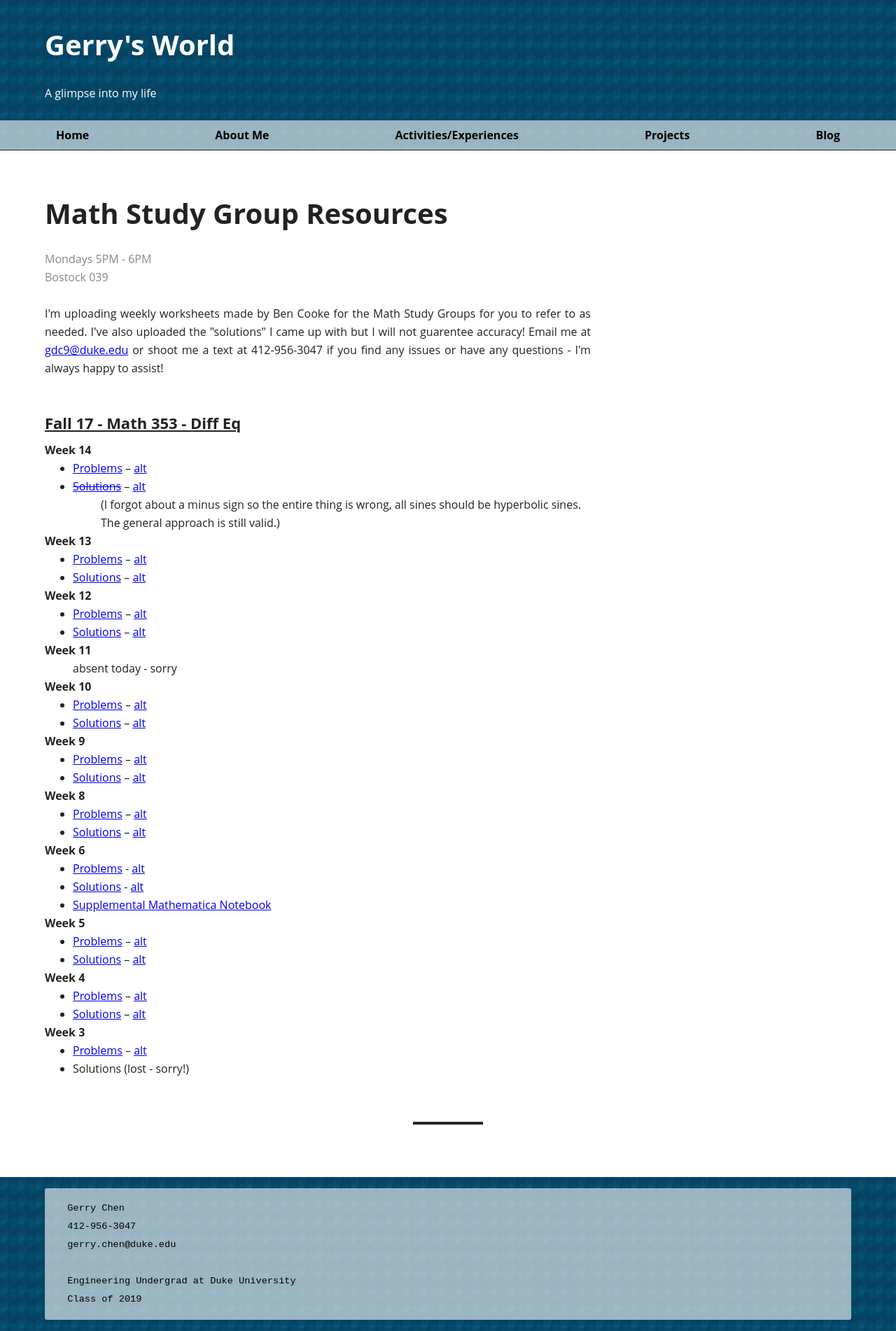
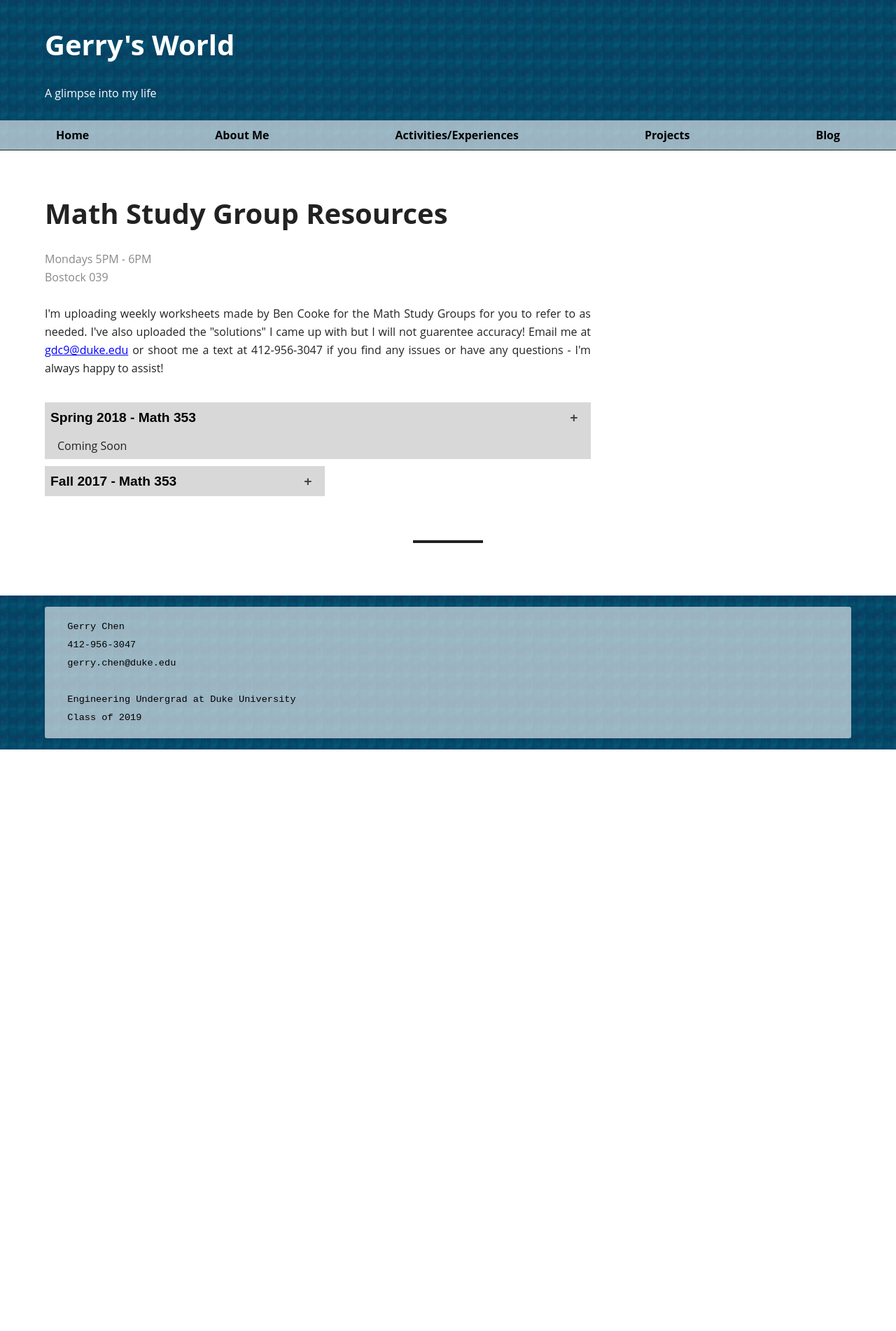
Before and after one commit to gchenfc/gerrysworld2, a Jekyll site: the page built from studygroups/index.html, in a window 1280 px wide. Shown: the whole page at 70% size. Built offline with Jekyll 4.4.1, drawn with Linux system fonts in a browser that asks for light colours; comment, search, counter and statistics services are not loaded; after the commit the page ends 1071 px from its top, so only the background shows below that.

Commit message:
added accordian transitions to math study group page

```diff
--- a/activities/index.html
+++ b/activities/index.html
@@ -183,7 +183,7 @@
         this.style.maxWidth="400px";
         panel.style.padding="0px 18px";
       }else{
-        panel.style.maxHeight=panel.scrollHeight + "px";
+        panel.style.maxHeight=panel.scrollHeight+12 + "px";
         panel.style.padding="6px 18px";
       }
     }
--- a/studygroups/basic.css
+++ b/studygroups/basic.css
@@ -17,3 +17,31 @@ ul a:hover, p a:hover{
 h1{
 	margin-top: 64px;
 }
+h4{
+  margin:0;
+  margin-top: 5px;
+}
+
+button.accordion {
+  background-color:rgba(100,100,100,.25);
+  cursor:pointer;
+  padding: 4px 8px 8px 8px;
+  width: 100%;
+  border:none;
+  outline:none;
+  text-align: left;
+  margin:10px 0px 0px 0px;
+  transition: max-width 0.4s ease-out;
+  overflow: hidden;
+  max-width:400px;
+}
+div.panel{
+  padding: 0px 18px;
+  /*background-color: rgba(200,200,200,.3);*/
+  background-color:rgba(100,100,100,.25);
+  max-height: 0;
+  overflow: hidden;
+  transition: max-height 0.4s ease-out, max-width 0.4s ease-out;
+  margin:0;
+  max-width: 400px;
+}
--- a/studygroups/index.html
+++ b/studygroups/index.html
@@ -14,8 +14,15 @@ stylesheets: ./basic.css
 
     <p>I'm uploading weekly worksheets made by Ben Cooke for the Math Study Groups for you to refer to as needed.  I've also uploaded the "solutions" I came up with but I will not guarentee accuracy!  Email me at <a href="mailto:gdc9@duke.edu">gdc9@duke.edu</a> or shoot me a text at 412-956-3047 if you find any issues or have any questions - I'm always happy to assist!</p>
 
-   	<h3><a href="https://drive.google.com/open?id=0B0kIbFa5MG__RVkwMll2UExzQWM">Fall 17 - Math 353 - Diff Eq</a></h3>
+    <button class="accordion"><h4 style="float:left">Spring 2018 - Math 353</h4><h4 style="float:right;color:#444">+&nbsp&nbsp</h4></button>
+    <div class="panel">
+      Coming Soon
+    </div>
 
+    <button class="accordion"><h4 style="float:left">Fall 2017 - Math 353</h4><h4 style="float:right;color:#444">+&nbsp&nbsp</h4></button>
+    <div class="panel">
+      <a href="https://drive.google.com/open?id=0B0kIbFa5MG__RVkwMll2UExzQWM">Google Drive folder containing all docs</a>
+      <br />
       <h5>Week 14</h5>
         <ul>
           <li><a href="Fall2017/week14.pdf">Problems</a> –
@@ -96,7 +103,33 @@ stylesheets: ./basic.css
           <a href="https://drive.google.com/open?id=0B0kIbFa5MG__M3FVMmhpc0lpU0k">alt</a></li>
      			<li>Solutions (lost - sorry!)</li>
      		</ul>
+    </div>
 
   </div>
 </div>
 <!-- ********** CONTENT *********** -->
+
+<script>
+  var acc = document.getElementsByClassName("accordion");
+  var i;
+  for (i=0;i<acc.length;i++){
+    acc[i].onclick = function(){
+      this.classList.toggle("active");
+      this.style.maxWidth="none";
+      var panel=this.nextElementSibling;
+      if (panel.style.maxHeight){
+        panel.style.maxHeight=null;
+        this.style.maxWidth="400px";
+        panel.style.maxWidth="400px";
+        panel.style.padding="0px 18px";
+      }else{
+        panel.style.maxHeight=panel.scrollHeight+12 + "px";
+        panel.style.padding="6px 18px";
+        panel.style.maxWidth="none";
+      }
+    }
+    if (i==0){
+      acc[i].onclick();
+    }
+  }
+</script>
```
Also changed, not shown: 2 other files. Lines whose indentation alone changed are shown as unchanged.
